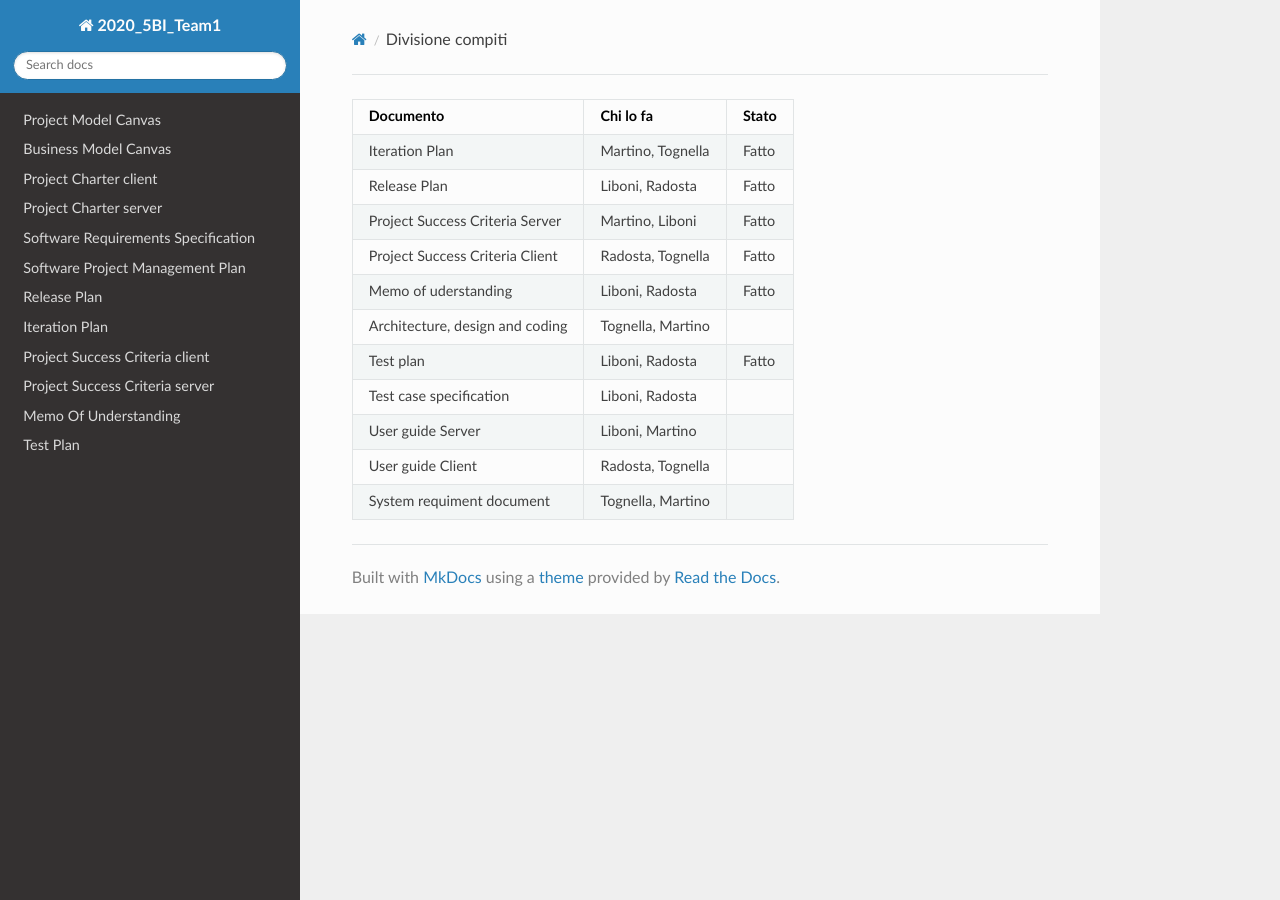
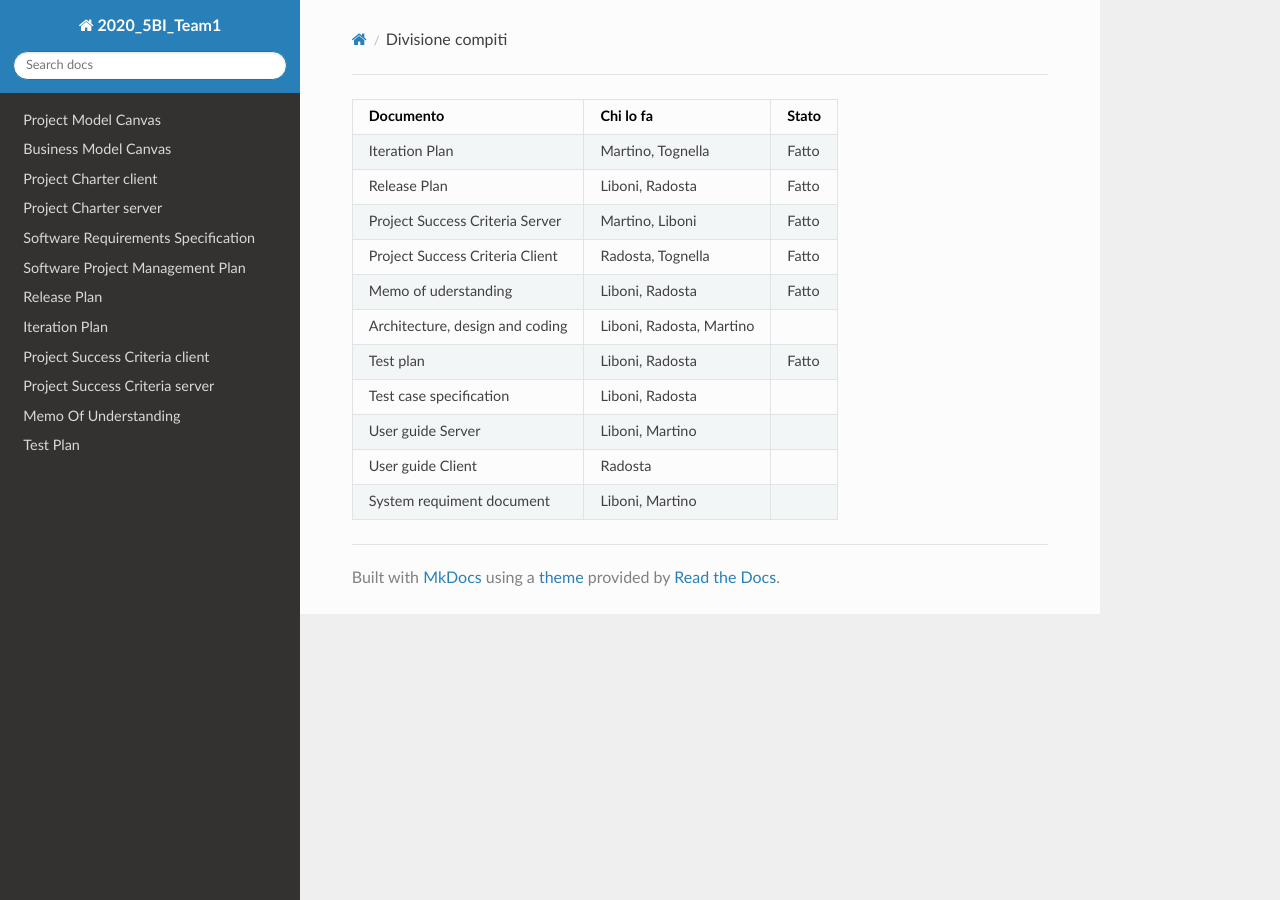
Before and after one commit to FrankMartinuz/2020_5BI_team1_Liboni, an MkDocs documentation site: the page built from docs/Divisione compiti.md, in a window 1280 px wide. Built offline with MkDocs 1.6.1, drawn with Linux system fonts in a browser that asks for light colours; nearby versions of some CDN libraries.

Commit message:
Update Divisione compiti.md

```diff
--- a/docs/Divisione compiti.md
+++ b/docs/Divisione compiti.md
@@ -5,9 +5,9 @@
 |Project Success Criteria Server|Martino, Liboni|Fatto|
 |Project Success Criteria Client|Radosta, Tognella|Fatto|
 |Memo of uderstanding| Liboni, Radosta|Fatto|
-|Architecture, design and coding| Tognella, Martino||
+|Architecture, design and coding| Liboni, Radosta, Martino||
 |Test plan| Liboni, Radosta|Fatto|
 |Test case specification| Liboni, Radosta||
 |User guide Server|Liboni, Martino||
-|User guide Client|Radosta, Tognella||
-|System requiment document|Tognella, Martino||
+|User guide Client|Radosta||
+|System requiment document|Liboni, Martino||
```
